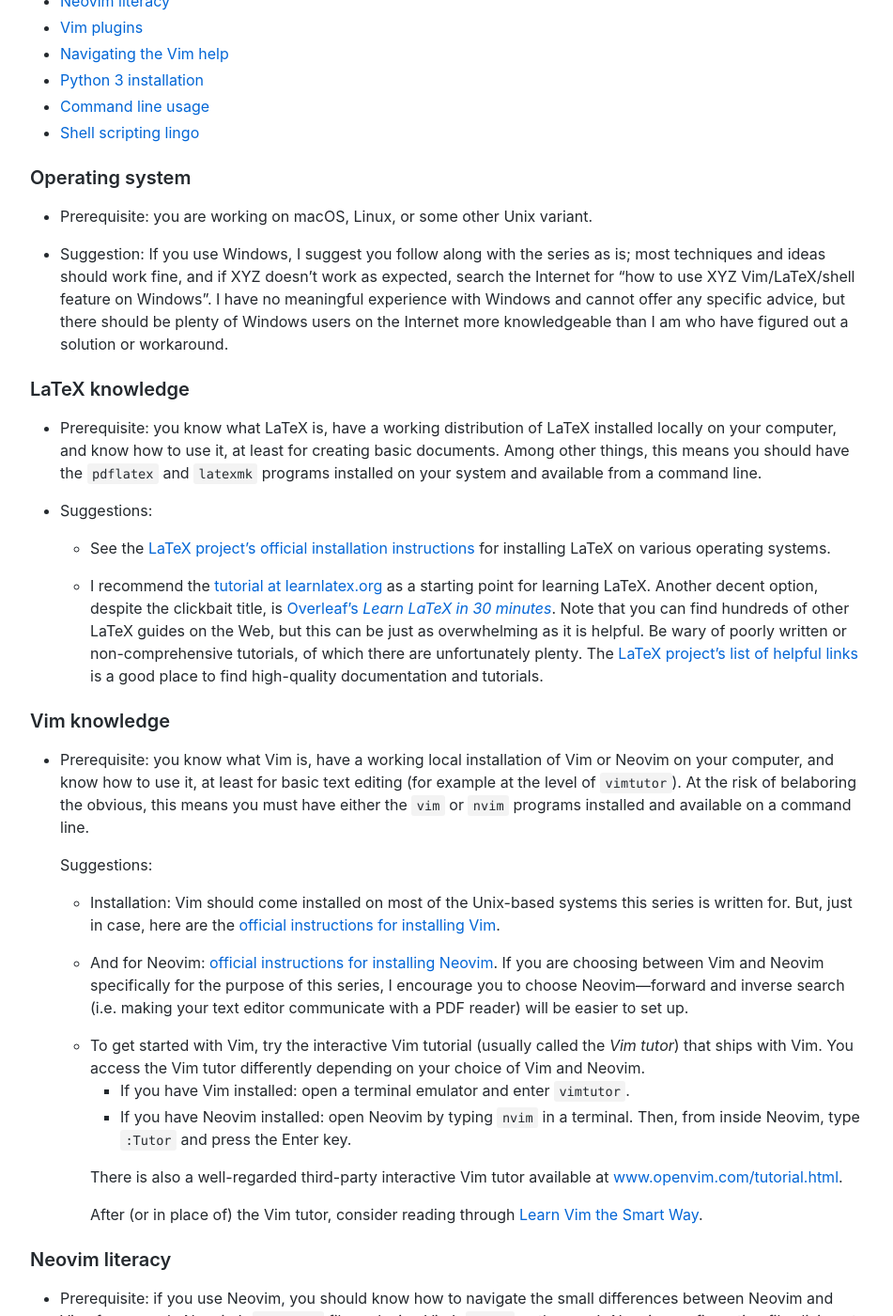
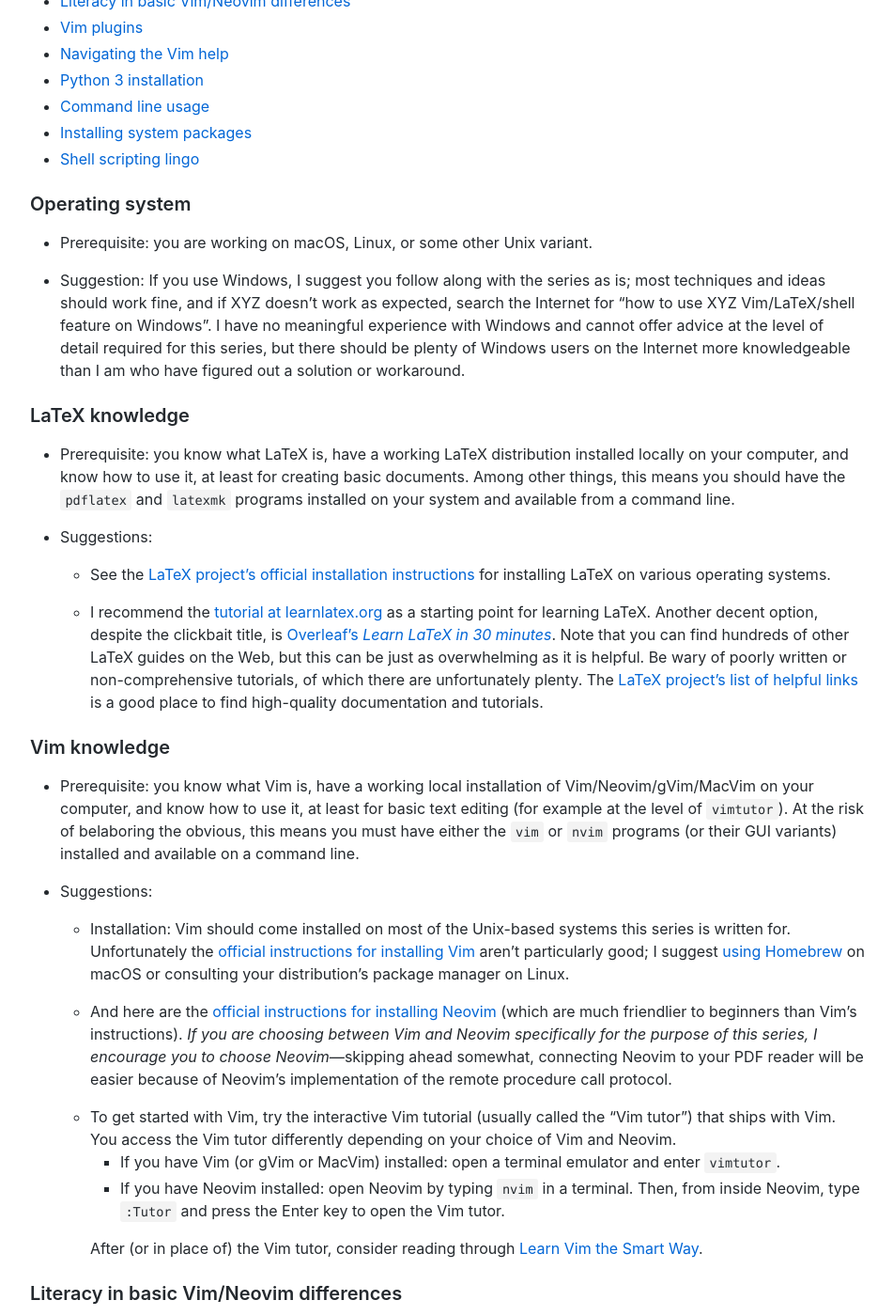
Before and after one commit to ejmastnak/ejmastnak.github.io, a Jekyll site: the page built from tutorials/vim-latex/prerequisites.md, in a window 1280 px wide and 1400 px high, scrolled down 495 px. Shown: the whole window at 94% size, without its empty margins (163-1114 px from the left). Built offline with Jekyll 4.4.1, drawn with Linux system fonts in a browser that asks for light colours; some of the changed text lies outside the part shown.

Commit message:
Clarify prerequisites

````diff
--- a/tutorials/vim-latex/prerequisites.md
+++ b/tutorials/vim-latex/prerequisites.md
@@ -14,11 +14,12 @@ These prerequisites are listed below; each includes a suggestion or mini-tutoria
 * [Operating system](#operating-system)
 * [LaTeX knowledge](#latex-knowledge)
 * [Vim knowledge](#vim-knowledge)
-* [Neovim literacy](#neovim-literacy)
+* [Literacy in basic Vim/Neovim differences](#literacy-in-basic-vimneovim-differences)
 * [Vim plugins](#vim-plugins)
 * [Navigating the Vim help](#navigating-the-vim-help)
 * [Python 3 installation](#python-3-installation)
 * [Command line usage](#command-line-usage)
+* [Installing system packages](#installing-system-packages)
 * [Shell scripting lingo](#shell-scripting-lingo)
 
 <!-- vim-markdown-toc -->
@@ -28,10 +29,10 @@ These prerequisites are listed below; each includes a suggestion or mini-tutoria
 
 - Suggestion: If you use Windows, I suggest you follow along with the series as is;
   most techniques and ideas should work fine, and if XYZ doesn't work as expected, search the Internet for "how to use XYZ Vim/LaTeX/shell feature on Windows".
-  I have no meaningful experience with Windows and cannot offer any specific advice, but there should be plenty of Windows users on the Internet more knowledgeable than I am who have figured out a solution or workaround.
+  I have no meaningful experience with Windows and cannot offer advice at the level of detail required for this series, but there should be plenty of Windows users on the Internet more knowledgeable than I am who have figured out a solution or workaround.
 
 ### LaTeX knowledge
-- Prerequisite: you know what LaTeX is, have a working distribution of LaTeX installed locally on your computer, and know how to use it, at least for creating basic documents.
+- Prerequisite: you know what LaTeX is, have a working LaTeX distribution installed locally on your computer, and know how to use it, at least for creating basic documents.
   Among other things, this means you should have the `pdflatex` and `latexmk` programs installed on your system and available from a command line.
 
 - Suggestions:
@@ -45,28 +46,26 @@ These prerequisites are listed below; each includes a suggestion or mini-tutoria
 
 
 ### Vim knowledge
-- Prerequisite: you know what Vim is, have a working local installation of Vim or Neovim on your computer, and know how to use it, at least for basic text editing (for example at the level of `vimtutor`).
-  At the risk of belaboring the obvious, this means you must have either the `vim` or `nvim` programs installed and available on a command line.
+- Prerequisite: you know what Vim is, have a working local installation of Vim/Neovim/gVim/MacVim on your computer, and know how to use it, at least for basic text editing (for example at the level of `vimtutor`).
+  At the risk of belaboring the obvious, this means you must have either the `vim` or `nvim` programs (or their GUI variants) installed and available on a command line.
 
-  Suggestions:
+- Suggestions:
   - Installation: Vim should come installed on most of the Unix-based systems this series is written for.
-    But, just in case, here are the [official instructions for installing Vim](https://github.com/vim/vim#installation).
-  - And for Neovim: [official instructions for installing Neovim](https://github.com/neovim/neovim/wiki/Installing-Neovim).
-    If you are choosing between Vim and Neovim specifically for the purpose of this series, I encourage you to choose Neovim---forward and inverse search (i.e. making your text editor communicate with a PDF reader) will be easier to set up.
+    Unfortunately the [official instructions for installing Vim](https://github.com/vim/vim#installation) aren't particularly good; I suggest [using Homebrew](https://formulae.brew.sh/formula/vim) on macOS or consulting your distribution's package manager on Linux.
+  - And here are the [official instructions for installing Neovim](https://github.com/neovim/neovim/wiki/Installing-Neovim) (which are much friendlier to beginners than Vim's instructions).
+    *If you are choosing between Vim and Neovim specifically for the purpose of this series, I encourage you to choose Neovim---*skipping ahead somewhat, connecting Neovim to your PDF reader will be easier because of Neovim's implementation of the remote procedure call protocol.
 
-  - To get started with Vim, try the interactive Vim tutorial (usually called the *Vim tutor*) that ships with Vim.
+  - To get started with Vim, try the interactive Vim tutorial (usually called the "Vim tutor") that ships with Vim.
   You access the Vim tutor differently depending on your choice of Vim and Neovim.
-    - If you have Vim installed: open a terminal emulator and enter `vimtutor`.
+    - If you have Vim (or gVim or MacVim) installed: open a terminal emulator and enter `vimtutor`.
     - If you have Neovim installed: open Neovim by typing `nvim` in a terminal.
-      Then, from inside Neovim, type `:Tutor` and press the Enter key.
-
-    There is also a well-regarded third-party interactive Vim tutor available at [www.openvim.com/tutorial.html](https://www.openvim.com/tutorial.html).
+      Then, from inside Neovim, type `:Tutor` and press the Enter key to open the Vim tutor.
 
     After (or in place of) the Vim tutor, consider reading through [Learn Vim the Smart Way](https://github.com/iggredible/Learn-Vim).
 
-### Neovim literacy
+### Literacy in basic Vim/Neovim differences
 - Prerequisite: if you use Neovim, you should know how to navigate the small differences between Neovim and Vim, for example Neovim's `init.vim` file replacing Vim's `vimrc` or the user's Neovim configuration files living at `~/.config/nvim` as opposed Vim's `~/.vim`.
-  <!-- (Nontrivial differences between Neovim and Vim, such as the RPC protocol and client-server model, are explained separately for both editors.) -->
+  (Nontrivial differences, such as setting up a PDF reader, are explained separately for both editors.)
 
 - Suggestion: read through Neovim's `:help vim-differences`.
 
@@ -75,20 +74,21 @@ These prerequisites are listed below; each includes a suggestion or mini-tutoria
   have a preferred plugin installation method (e.g. Vim 8+/Neovim's built-in plugin system, [`vim-plug`](https://github.com/junegunn/vim-plug), [`packer`](https://github.com/wbthomason/packer.nvim), etc...),
   and will know what to do when told to install a Vim plugin.
 
-  Suggestions:
-  - If you want an external program to manage your plugins for you, use the well-regarded `vim-plug` plugin.
-  The [`vim-plug` GitHub page](https://github.com/junegunn/vim-plug) contains everything you need to get started.
-  - If you prefer to manage your plugins manually, use Vim/Neovim's built-in plugin management system.
+- Suggestions:
+  - For most users, I suggest the well-regarded [Vim-Plug plugin](https://github.com/junegunn/vim-plug).
+  The [Vim-Plug GitHub page](https://github.com/junegunn/vim-plug) contains everything you need to get started.
+
+  - If you *really* want to manage your plugins manually, use Vim/Neovim's built-in plugin management system.
   The relevant documentation lives at `:help packages` but is unnecessarily complicated for a beginner's purposes.
   When getting started with the built-in plugin system, it is enough to perform the following:
   1. Create the folder `pack` inside your root Vim configuration folder (i.e. create `~/.vim/pack/` if using Vim and `~/.config/nvim/pack/` if using Neovim)
   1. Inside `pack/`, create an arbitrary number of directories used to organize your plugins by category (e.g. create `pack/global/`, `pack/file-specific/`, etc...).
      These names can be anything you like and give you the freedom to organize your plugins as you see fit.
-     *You probably just want to start with one plugin directory*, e.g. `pack/plugins/`, and create more if needed as you plugin collection grows.
+     You probably just want to start with one plugin directory, e.g. `pack/plugins/`, and create more if needed as you plugin collection grows.
   1. Inside each of the just-created organizational directories, create a directory named `start/` (you will end up with e.g. `pack/plugins/start/`)
   1. Clone a plugin repository from GitHub into a `start/` directory.
 
-  Since that might sound abstract, an example interactive shell session used to install the [`vimtex`](https://github.com/lervag/vimtex), [`ultisnips`](https://github.com/SirVer/ultisnips), and [`vim-dispatch`](https://github.com/tpope/vim-dispatch) plugins (all used later in this series) using Vim/Neovim's built-in plugin system would look like this:
+  Since that might sound abstract, an example shell session used to install the [VimTeX](https://github.com/lervag/vimtex), [UltiSnips](https://github.com/SirVer/ultisnips), and [Vim-Dispatch](https://github.com/tpope/vim-dispatch) plugins (all used later in this series) using Vim/Neovim's built-in plugin system would look like this:
    ```sh
    # Change directories to the root Vim config directory
    cd ~/.vim         # for Vim
@@ -113,7 +113,7 @@ These prerequisites are listed below; each includes a suggestion or mini-tutoria
                ├── ultisnips/
                └── vim-dispatch/
    ```
-   The `vimtex`, `ultisnips`, and `vim-dispatch` plugins would then automatically load whenever Vim starts up.
+   The VimTeX, UltiSnips, and Vim-Dispatch plugins would then automatically load whenever Vim starts up.
 
   If you install a plugin manually, its documentation will not be automatically available with Vim's `:help` command.
   To generate the plugin documentation, first ensure the plugin has a `doc` directory, which is where documentation should be stored.
@@ -145,12 +145,16 @@ The Vim documentation is hyperlinked, and if you have syntax highlighting enable
 - Suggestion: I assume someone interested in using a command line editor like Vim is already familiar with the command line.
   But in case you need practice, search YouTube for one of the many guides on getting started with the command line.
 
+### Installing system packages
+- Prerequisite: you have a preferred method for installing new software onto your computer and know yow to use it.
+- Suggestion: Use your distribution's package manager on Linux and the [Homebrew package manager](https://brew.sh/) on macOS.
+
 ### Shell scripting lingo
 - Prerequisite: You are familiar with the more common abbreviations and macros used in shell scripting.
 
-- There are so few things to know I can just show you.
-  The abbreviations should know for this series are:
+- There are so few needed for this series that we can just list them here.
+  The abbreviations you should know are:
+  - `~` is shorthand for the home directory
   - `.` is shorthand for the current working directory
   - `..` is shorthand for one directory above the current working directory
-  - `~` is shorthand for the home directory
   - `*` is the match-all wildcard character used in [glob patterns](https://en.wikipedia.org/wiki/Glob_(programming)).
````
Also changed, not shown: other parts of tutorials/vim-latex/prerequisites.md (+4 -4 lines).
